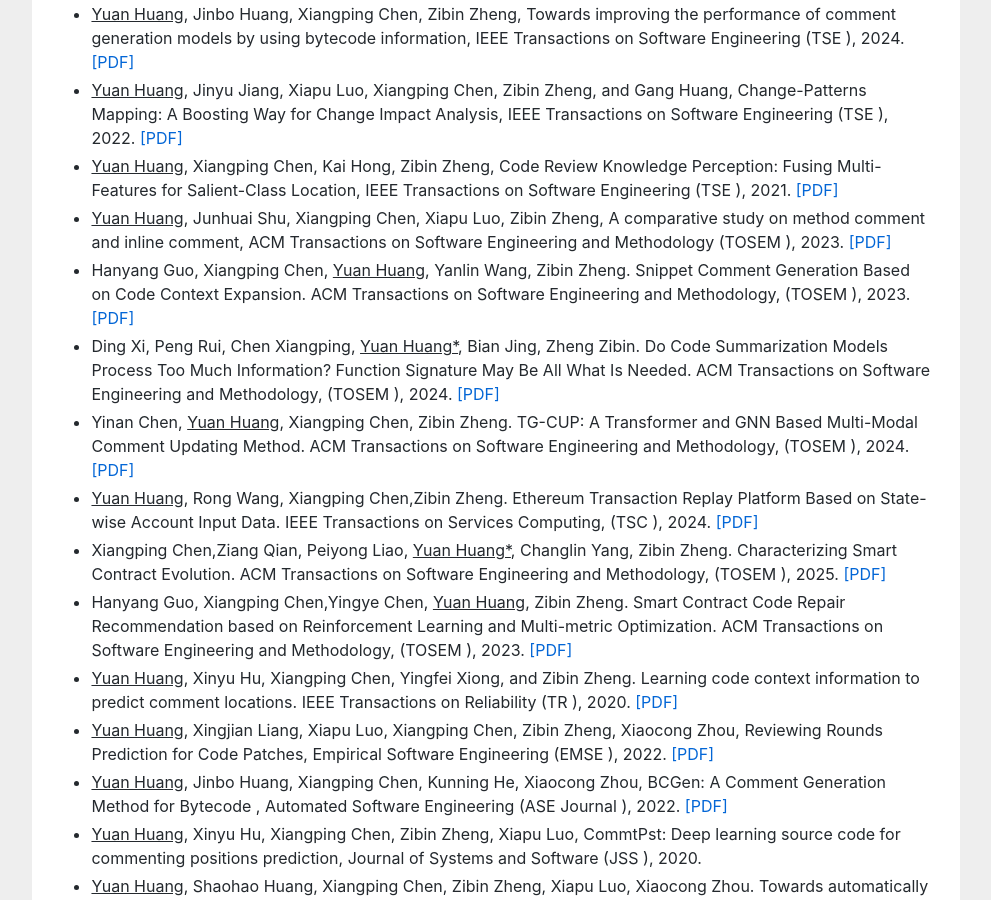
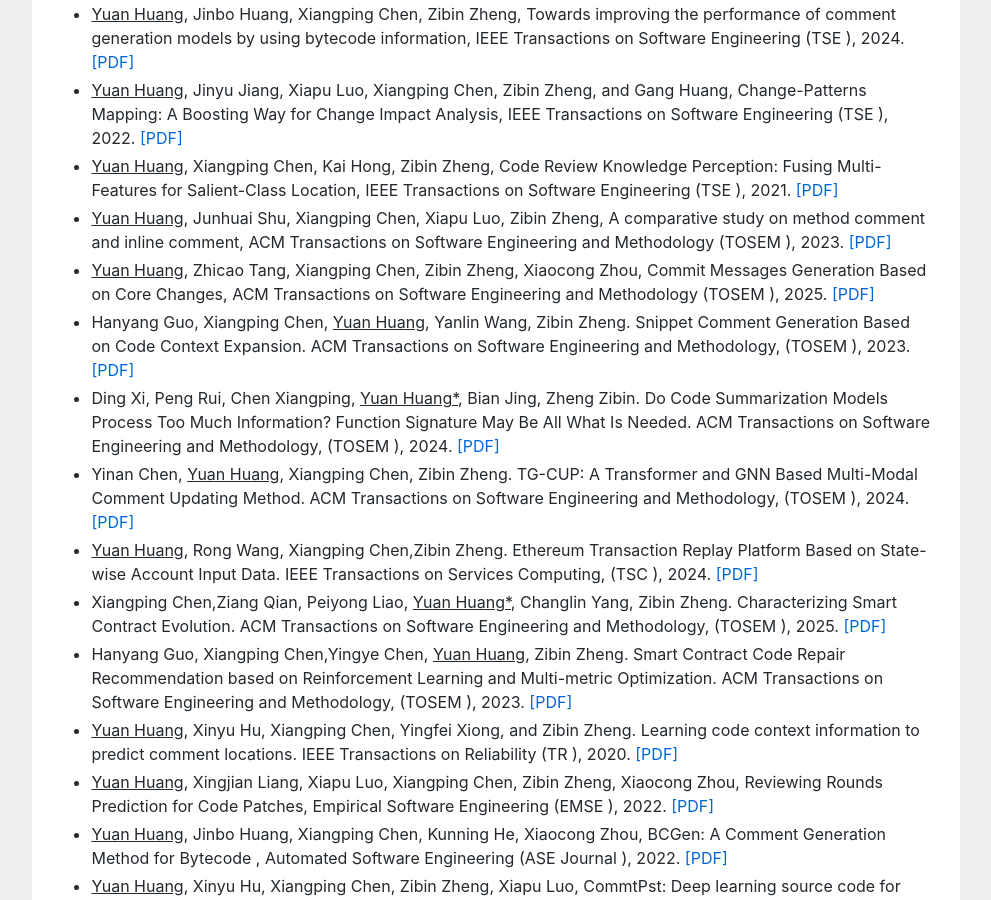
Before and after one commit to huangyuan-hy/huangyuan-hy.github.io, a Jekyll site: the page index.html, which Jekyll copies as it is, in a window 1280 px wide and 900 px high, scrolled down 2455 px. Shown: the whole window, without its empty margins (144-1135 px from the left). Built offline with Jekyll 4.4.1, drawn with Linux system fonts in a browser that asks for light colours.

Commit message:
Update index.html

```diff
--- a/index.html
+++ b/index.html
@@ -165,6 +165,7 @@ empirical study to learn how programmers reuse code on <a href="https://stackove
 <li><u>Yuan Huang</u>, Jinyu Jiang, Xiapu Luo, Xiangping Chen, Zibin Zheng, and Gang Huang, Change-Patterns Mapping: A Boosting Way for Change Impact Analysis, IEEE Transactions on Software Engineering (TSE <a href="" style="color:red;"> </a>), 2022. <a href="https://ieeexplore.ieee.org/stamp/stamp.jsp?arnumber=9354949">[PDF] </a> </li>
 <li><u>Yuan Huang</u>, Xiangping Chen, Kai Hong, Zibin Zheng, Code Review Knowledge Perception: Fusing Multi-Features for Salient-Class Location, IEEE Transactions on Software Engineering (TSE <a href="" style="color:red;">  </a>), 2021. <a href="https://ieeexplore.ieee.org/abstract/document/9186620">[PDF]</a> </li>
 <li><u>Yuan Huang</u>, Junhuai Shu, Xiangping Chen, Xiapu Luo, Zibin Zheng, A comparative study on method comment and inline comment, ACM Transactions on Software Engineering and Methodology (TOSEM <a href="" style="color:red;">  </a>), 2023. <a href="https://dl.acm.org/doi/pdf/10.1145/3582570">[PDF]</a> </li>
+<li><u>Yuan Huang</u>, Zhicao Tang, Xiangping Chen, Zibin Zheng, Xiaocong Zhou, Commit Messages Generation Based on Core Changes, ACM Transactions on Software Engineering and Methodology (TOSEM <a href="" style="color:red;">  </a>), 2025. <a href="">[PDF]</a></li>
 <li>Hanyang Guo, Xiangping Chen, <u>Yuan Huang</u>, Yanlin Wang, Zibin Zheng. Snippet Comment Generation Based on Code Context Expansion. ACM Transactions on Software Engineering and Methodology, (TOSEM <a href="" style="color:red;">  </a>), 2023. <a href="">[PDF]</a></li>
 <li>Ding Xi, Peng Rui, Chen Xiangping, <u>Yuan Huang*</u>, Bian Jing, Zheng Zibin. Do Code Summarization Models Process Too Much Information? Function Signature May Be All What Is Needed. ACM Transactions on Software Engineering and Methodology, (TOSEM <a href="" style="color:red;">  </a>), 2024. <a href="">[PDF]</a></li>
 <li>Yinan Chen, <u>Yuan Huang</u>, Xiangping Chen, Zibin Zheng. TG-CUP: A Transformer and GNN Based Multi-Modal Comment Updating Method. ACM Transactions on Software Engineering and Methodology,  (TOSEM <a href="" style="color:red;">  </a>), 2024. <a href="">[PDF]</a></li>
```
